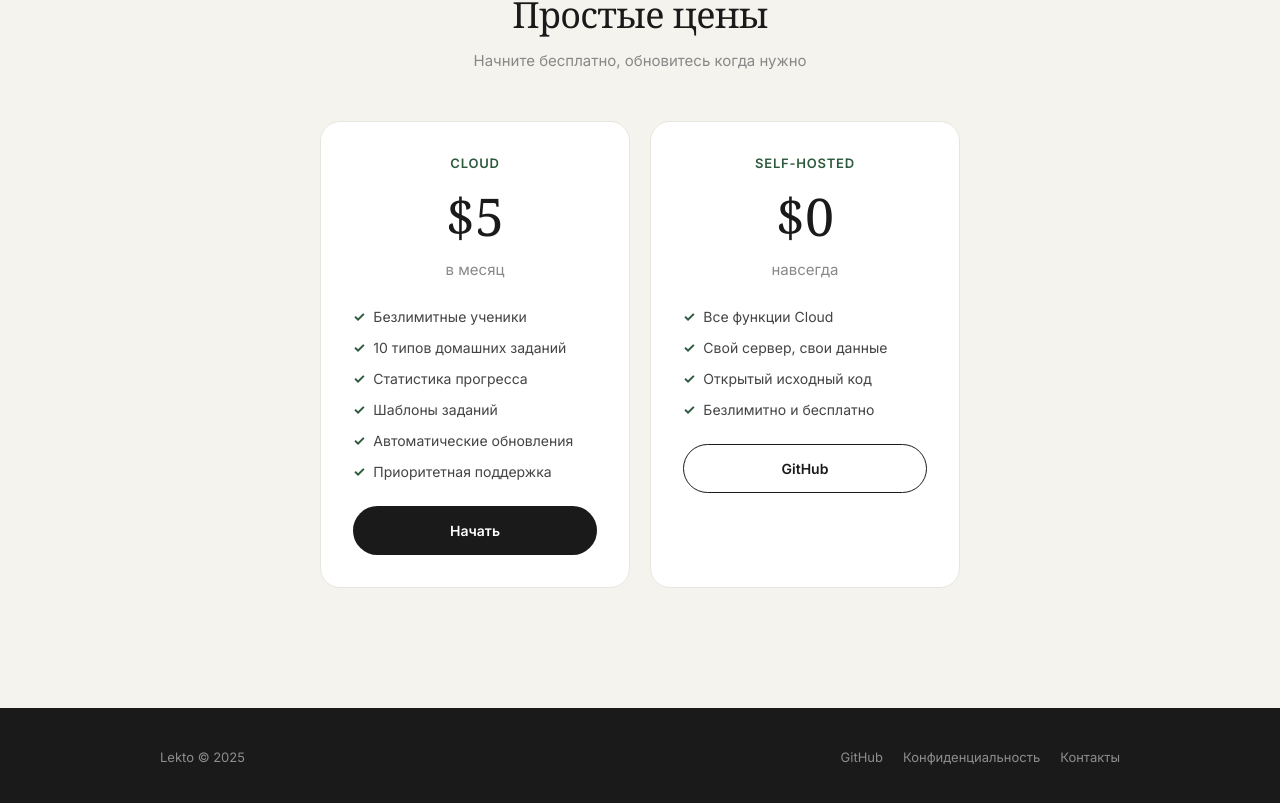
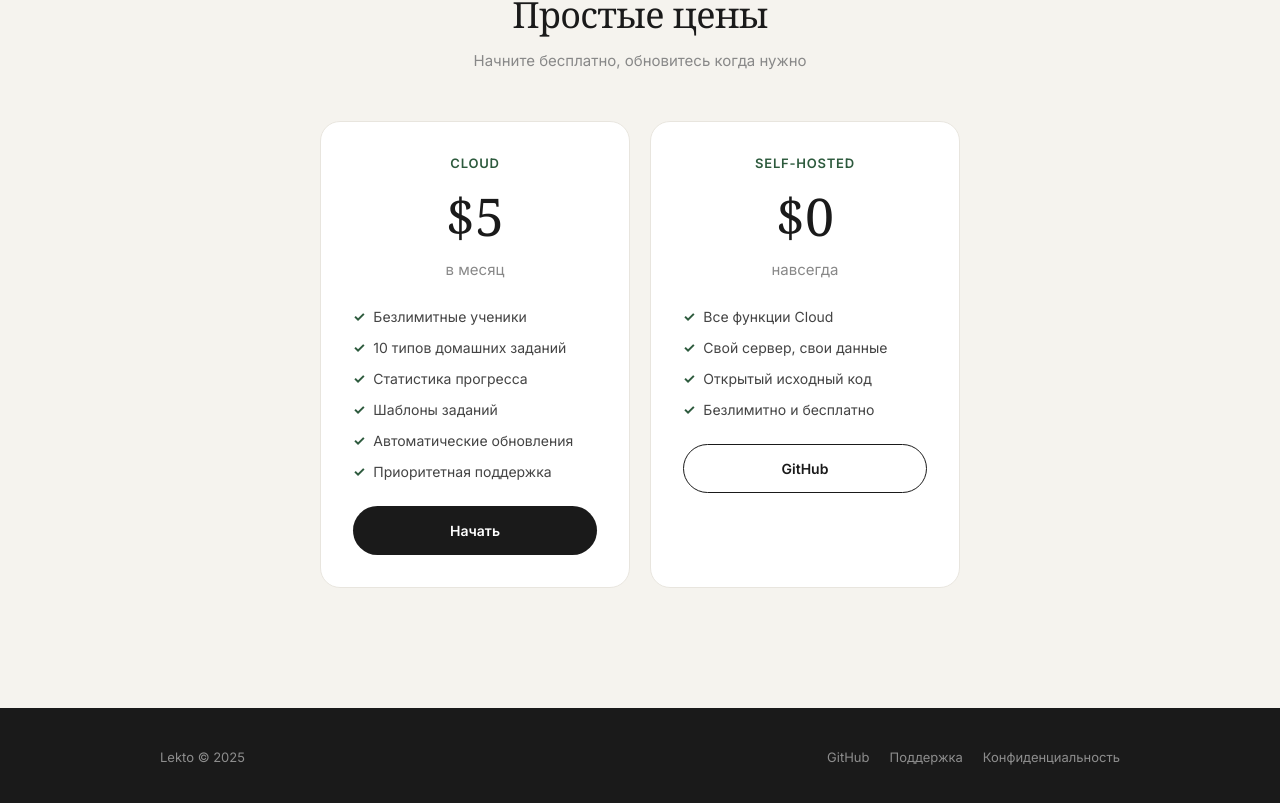
Before and after one commit to zerox9dev/lekto, a React (Vite) app: page / in a window 1280 px wide. Shown: the part 3275-4078 px from the top of the page. Built offline with nearby package versions, Linux system fonts and the light colour scheme; no server answers.

Commit message:
feat: support button (Telegram) on landing + floating in cabinet

```diff
--- a/src/pages/app/layout.tsx
+++ b/src/pages/app/layout.tsx
@@ -1,5 +1,5 @@
 import { Routes, Route, NavLink, Link, useLocation } from "react-router-dom";
-import { Users, Settings, LogOut, BookOpen, ClipboardList, LayoutDashboard, Library } from "lucide-react";
+import { Users, Settings, LogOut, BookOpen, ClipboardList, LayoutDashboard, Library, MessageCircle } from "lucide-react";
 import { useAuth } from "@/lib/auth-context";
 import { useStore } from "@/features/store";
 import { StudentsPage } from "./students";
@@ -96,6 +96,15 @@ export function AppLayout() {
           </Routes>
         </div>
       </main>
+      {/* Support button */}
+      <a
+        href="https://t.me/mirvald"
+        target="_blank"
+        rel="noopener noreferrer"
+        className="fixed bottom-20 md:bottom-6 right-4 md:right-6 z-50 h-11 px-4 rounded-full bg-[#1a1a1a] text-white text-[13px] font-medium flex items-center gap-2 hover:bg-[#333] transition-colors shadow-sm"
+      >
+        <MessageCircle className="h-4 w-4" /> Поддержка
+      </a>
       <MobileNav />
     </div>
   );
--- a/src/pages/landing.tsx
+++ b/src/pages/landing.tsx
@@ -232,8 +232,8 @@ export function LandingPage() {
           <span className={s.footerCopy}>Lekto © 2025</span>
           <div className={s.footerLinks}>
             <a href="https://github.com/zerox9dev/lekto" target="_blank" rel="noopener noreferrer" className={s.footerLink}>GitHub</a>
+            <a href="https://t.me/mirvald" target="_blank" rel="noopener noreferrer" className={s.footerLink}>Поддержка</a>
             <a href="/privacy" className={s.footerLink}>Конфиденциальность</a>
-            <a href="mailto:zerox9dev.work@icloud.com" className={s.footerLink}>Контакты</a>
           </div>
         </div>
       </footer>
```
